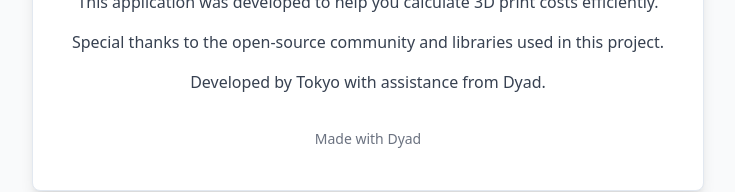
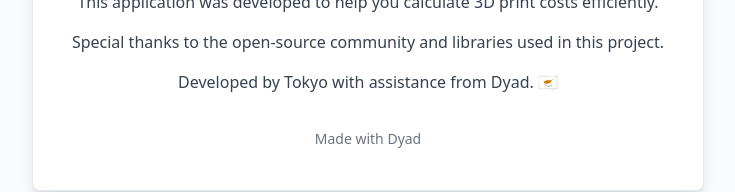
Before and after one commit to ctc0sma/printwise-calculator, a React (Vite) app: page /settings in a window 1280 px wide. Shown: the part 1119-1311 px from the top of the page, without its empty margins (272-1007 px from the left). Built offline with nearby package versions, Linux system fonts and the light colour scheme.

Commit message:
[dyad] Added a Cyprus flag emoji to the Credits component - wrote 1 file(s)

```diff
--- a/src/components/Credits.tsx
+++ b/src/components/Credits.tsx
@@ -18,7 +18,7 @@ const Credits = () => {
           Special thanks to the open-source community and libraries used in this project.
         </p>
         <p className="text-gray-700 dark:text-gray-300">
-          Developed by Tokyo with assistance from Dyad.
+          Developed by Tokyo with assistance from Dyad. 🇨🇾
         </p>
         <MadeWithDyad />
       </CardContent>
```
